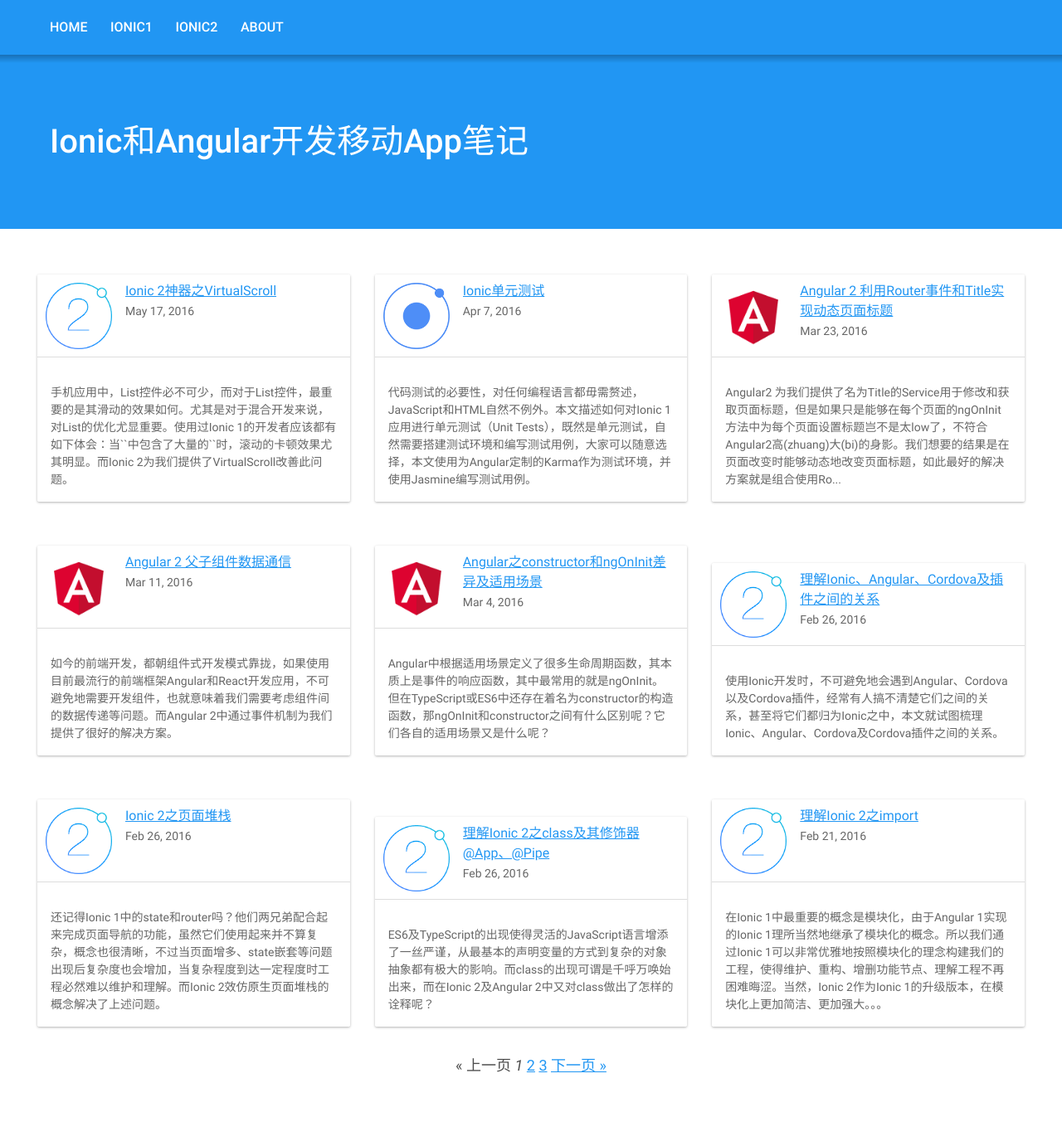
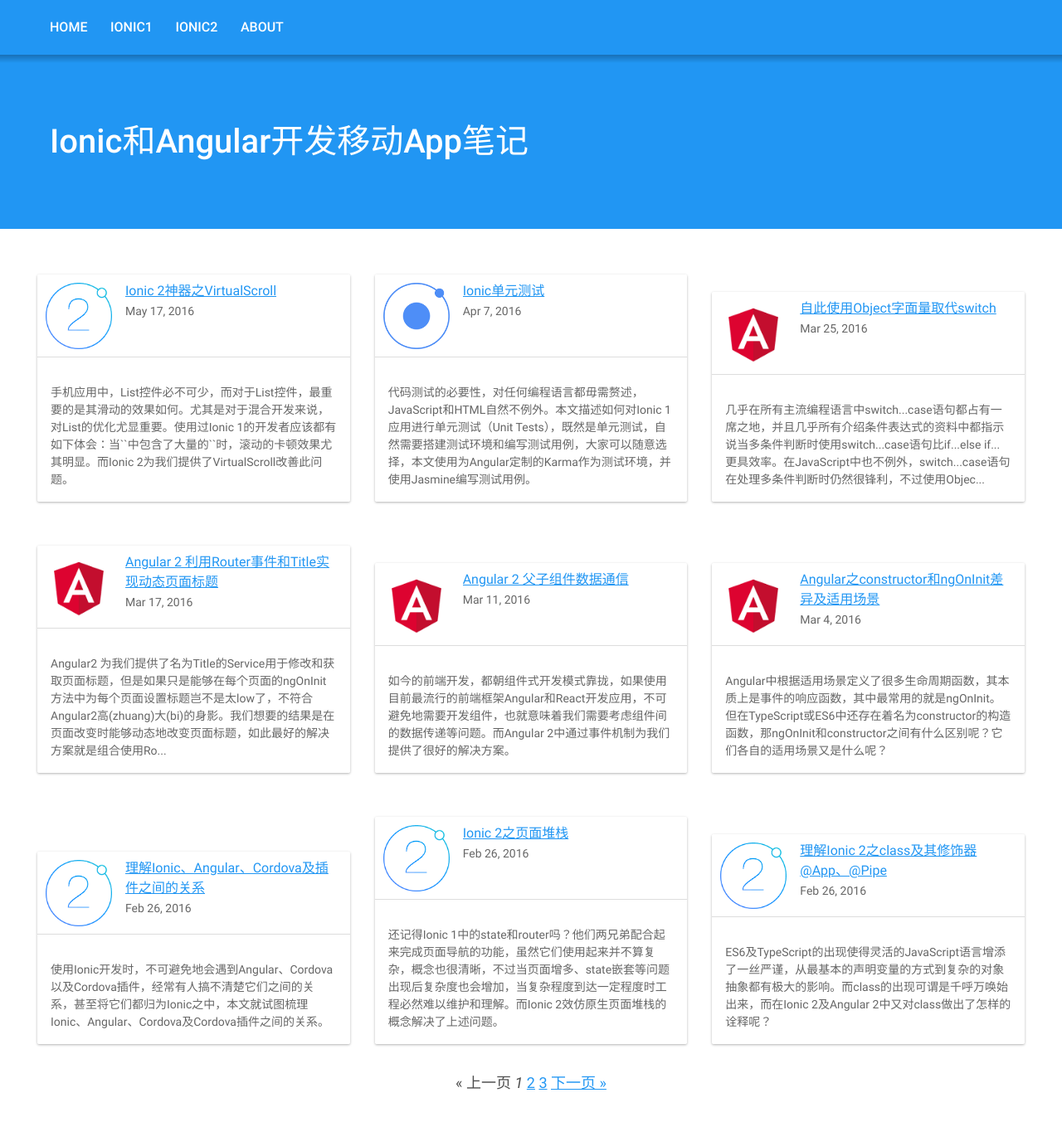
Before and after one commit to liuwenzhuang/liuwenzhuang.github.io, a Jekyll site: the page built from index.html, in a window 1280 px wide and 1400 px high. Shown: the top 1353 px of the window at 83% size. Built offline with Jekyll 4.4.1, drawn with Linux system fonts in a browser that asks for light colours; the list of posts is cut into pages by our own code; some of the changed lines change nothing that is shown.

Commit message:
add blog

```diff
--- a/_posts/ionic2/2016-03-17-angular2-dynamic-page-title.md
+++ b/_posts/ionic2/2016-03-17-angular2-dynamic-page-title.md
@@ -1,6 +1,6 @@
 ---
 title: 'Angular 2 利用Router事件和Title实现动态页面标题'
-date: 2016-03-23 21:23:45
+date: 2016-03-17 21:23:45
 tag: ionic2
 thumbnail: 'angular_logo.png'
 keywords: Event, Routes, Title, Component, 动态页面标题， Angular2 设置页面标题， ngOnInit
--- /dev/null
+++ b/_posts/ionic2/2016-03-25-replace-switch-with-object-literals.md
@@ -0,0 +1,184 @@
+---
+title: '自此使用Object字面量取代switch'
+date: 2016-03-25 21:23:45
+tag: ionic2
+thumbnail: 'angular_logo.png'
+keywords: Object, 对象, switch...case, 条件判断
+excerpt: 几乎在所有主流编程语言中switch...case语句都占有一席之地，并且几乎所有介绍条件表达式的资料中都指示说当多条件判断时使用switch...case语句比if...else if...更具效率。在JavaScript中也不例外，switch...case语句在处理多条件判断时仍然很锋利，不过使用Object字面量完全可以取代它...
+---
+
+几乎在所有主流编程语言中switch...case语句都占有一席之地，并且几乎所有介绍条件表达式的资料中都指示说当多条件判断时使用switch...case语句比if...else if...更具效率。在JavaScript中也不例外，switch...case语句在处理多条件判断时仍然很锋利，不过使用**Object字面量**完全可以取代它...
+
+## switch...case的问题
+
+初始在JavaScript中遇到switch...case时，首先容易出错的地方是其比较的全等性，即在case语句判断中使用的是**===**运算，所以下面的代码不能达到想要的结果：
+
+~~~ javascript
+var count = '0';
+switch(count) {
+  case 0:
+    handleZero();  // 不会被执行，因为0 !== '0'
+    break;
+  case 1:
+    handleOne();
+    break;
+  default:
+    break;
+}
+~~~
+
+上述代码中想要处理count为0时的情况，而由于case语句中判断相等时使用的是全等操作，导致`handleZero()`不会被调用。
+
+另外，swtich...case语句的长相也和JavaScript其他部分格格不入：其case语句中不使用花括号建立代码块，而且还需要在每个case语句后手动加上break语句（有些情况可能多个case语句共用一个break）。
+
+再另外，case中的判断是逐条进行的，也就意味着当判断条件增多时，查找对应匹配的条件可能会更费时。所以在介绍switch...case语句时，很多资料会提醒读者：对各case条件的顺序要做到心中有数，将最可能匹配到的case语句放到最前面可以提高效率。
+
+上述这些都是使用switch...case时容易出错的地方，好在JavaScript中有神器**Object字面量**可供使用，**Object字面量**在JavaScript中的使用率极高，因为其使用起来很灵活，在属性查找方面更是拥有良好的体验，完全可以取代switch...case语句。
+
+## **Object字面量**查找
+
+在编写JavaScript代码时，我们几乎随时都在和Object打交道，不论是通过构造函数的形式还是其字面量的形式，我们在对其进行属性查找都极为方便，让我们使用**Object字面量**实现一个简单的功能：
+
+~~~ javascript
+function getGender(gender) {
+  var genderMap = {
+    '0': 'female',
+    '1': 'male',
+    'default': 'other'
+  }
+  return genderMap[gender] || genderMap['default'];
+}
+
+var gender = getGender('0');  // 'female'
+~~~
+
+甚至还可以再进行精简：
+
+~~~ javascript
+function getGender(gender) {
+  return {
+    '0': 'female',
+    '1': 'male'
+  }[gender] || 'other';
+}
+var gender = getGender('0');  // 'female'
+~~~
+
+
+而此功能若使用switch...case完成则需要如下代码：
+
+~~~ javascript
+function getGender(gender) {
+  var result = '';
+  switch(gender) {
+    case '0':
+      result = 'female';
+      break;
+    case '1':
+      result = 'male';
+      break;
+    default:
+      result = 'other';
+      break;
+  }
+  return result;
+}
+var gender = getGender('0');  // 'female'
+~~~
+
+可以明显看到，使用**Object字面量**的代码可读性和可维护性更优。
+
+我们甚至还可以进行更加灵(zhuang)活(bi)的变换：
+
+~~~ javascript
+function getGender(gender) {
+  var genderMap = {
+    '0': function() {
+      return 'female';
+    },
+    '1': function() {
+      return 'male';
+    }
+  }
+  return genderMap[gender]();
+}
+var gender = getGender('0');  // 'female'
+~~~
+
+但是稍等，总感觉好像少了点啥。没有考虑到默认情况，我们来修复此问题：
+
+~~~ javascript
+function getGender(gender) {
+  var genderMap = {
+    '0': function() {
+      return 'female';
+    },
+    '1': function() {
+      return 'male';
+    },
+    'default': function() {
+      return 'other';
+    }
+  }
+  return genderMap[gender] ? genderMap[gender]() || genderMap['default']();
+}
+var gender = getGender('0');  // 'female'
+~~~
+
+很简单吧，只需要简单的判断`genderMap[gender]`是否存在，如果不存在则使用`genderMap['default']()`取其默认值。
+
+## 多条件共用业务逻辑
+
+上文中提到，某些情况下多个case语句可以共用同一个`break`：
+
+~~~ javascript
+function get(gender) {
+  var result = '';
+  switch(gender) {
+    case '1':
+    case '3':
+      result = 'female';
+      break;
+    case '2':
+    case '4':
+      result = 'male';
+      break;
+    default:
+      result = 'other';
+      break;
+  }
+  return result;
+}
+var gender = getGender('0');  // 'female'
+~~~
+
+也就是对于某些输入，进行相同的操作，而这种清空在**Object字面量**中又如何处理呢：
+
+~~~ javascript
+function getGender(gender) {
+  function isFemale() {
+    return 'female';
+  }
+  function isMale() {
+    return 'male'
+  }
+  function isDefault() {
+    return 'other';
+  }
+  var genderMap = {
+    '1': isFemale,
+    '3': isFemale,
+    '2': isMale,
+    '4': isMale,
+    'default': isDefault
+  };
+  return genderMap[gender] ? genderMap[gender]() || genderMap['default']();
+}
+var gender = getGender('0');  // 'female'
+~~~
+
+简单易读，而且少了switch...case繁琐的语句形式，也降低了代码出错的可能性。
+
+## 总结
+
+switch...case作为条件判断的老牌主力，繁琐的句式、排错困难等缺点使得其在很多情况下已经不能达到我们的期望了，而反观Object的灵活性、易用性，我们有何理由不使用呢？更由于JavaScript作为弱类型语言，**Object字面量**中不仅仅能够像上文中返回字符串或者函数，在其中可以做任何操作。
```
